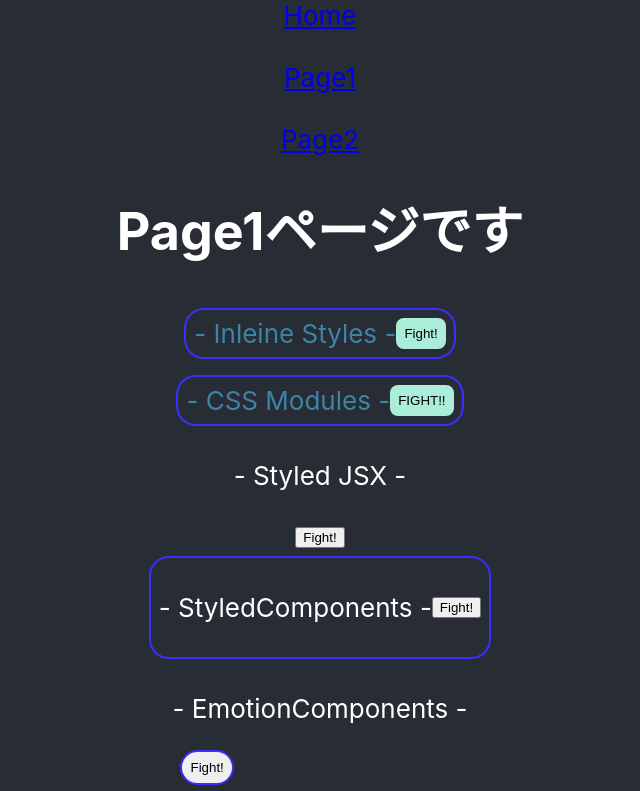
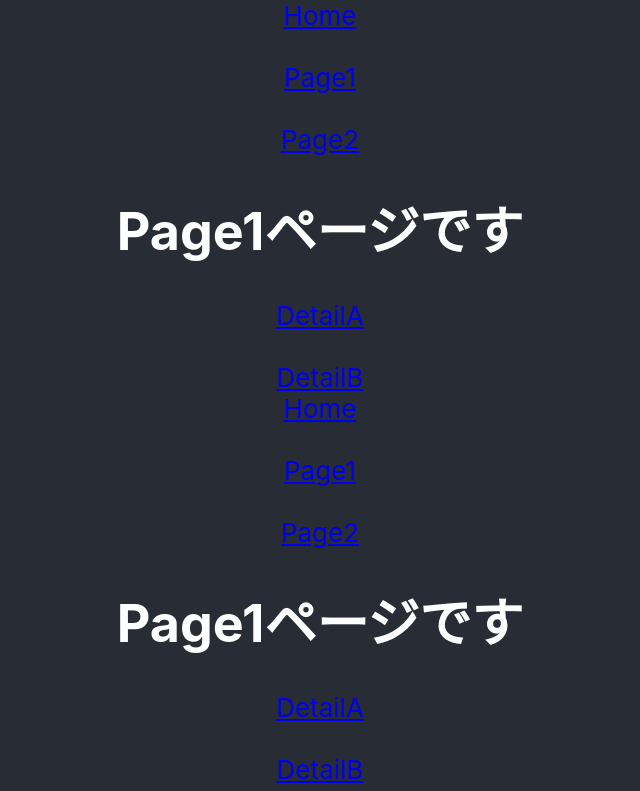
Before and after one commit to Yolobuil/jkproject, a React (Create React App) app: page /page1 in a window 1280 px wide. Shown: the top 791 px of the page, without its empty margins (320-960 px from the left). Built offline with nearby package versions, Linux system fonts and the light colour scheme.

Commit message:
nestrouting

```diff
--- a/src/App.tsx
+++ b/src/App.tsx
@@ -10,6 +10,10 @@
 import { Page1} from './Page1'
 import { Page2 } from './Page2'
 import { BrowserRouter, Link, Switch , Route} from 'react-router-dom'
+import {Page1DetailA} from './Page1DetailA';
+import {Page1DetailB} from './Page1DetailB';
+import { Router } from './router/Router'
+
 
 function App() {
    const [count,setCount] = useState(0);
@@ -48,6 +52,7 @@
     <div className="App">
 
       <header className="App-header">
+        <Router />
         {/* react-routerのルーティング機能を機能させる */}
         <BrowserRouter>
         <Link to="/">Home</Link>
@@ -55,12 +60,23 @@
         <Link to="/page1">Page1</Link>
         <br/>
         <Link to="/page2">Page2</Link>
-
-
-
          <Switch>
 <Route exact path='/'><Home /></Route>
-<Route path='/page1'> <Page1 /></Route>
+<Route path='/page1' render={({ match : {url}}) => (
+
+  <Switch>
+    <Route exact path={url}>
+  <Page1 />
+  </Route>
+      <Route path={`${url}/detailA`}>
+  <Page1DetailA />
+  </Route>
+  <Route path={`${url}/detailB`}>
+    <Page1DetailB />
+  </Route>
+  </Switch>
+
+)}/>
 <Route path='/page2'> <Page2 /></Route>
          </Switch>
       </BrowserRouter>
--- a/src/Page1.tsx
+++ b/src/Page1.tsx
@@ -1,6 +1,13 @@
+import {Link}  from 'react-router-dom';
+
 export const Page1 = () => {
 
   return(
+    <>
     <h1>Page1ページです</h1>
+    <Link to="/page1/detailA">DetailA</Link>
+    <br />
+       <Link to="/page1/detailB">DetailB</Link>
+       </>
   )
 }
--- /dev/null
+++ b/src/Page1DetailA.tsx
@@ -0,0 +1,6 @@
+export const Page1DetailA = () => {
+
+  return(
+    <h1>Page1DetailAページです</h1>
+  )
+}
--- /dev/null
+++ b/src/Page1DetailB.tsx
@@ -0,0 +1,6 @@
+export const Page1DetailB = () => {
+
+  return(
+    <h1>Page1DetailBページです</h1>
+  )
+}
--- /dev/null
+++ b/src/router/Page1Routes.tsx
@@ -0,0 +1,21 @@
+import {Page1} from './../Page1'
+import {Page1DetailA} from './../Page1DetailA';
+import {Page1DetailB} from './../Page1DetailB';
+
+export const page1Routes = [
+  {
+    path:'/',
+    exact:true,
+    children:　<Page1 />
+  },
+  {
+    path:'/detailA',
+    exact:false,
+    children:<Page1DetailA />
+  },
+    {
+    path:'/detailB',
+    exact:false,
+    children:<Page1DetailB />
+  },
+]
--- /dev/null
+++ b/src/router/Router.tsx
@@ -0,0 +1,32 @@
+import {BrowserRouter,Link,Switch,Route} from 'react-router-dom';
+
+import {Page2} from './../Page2'
+import { Home } from './../Home'
+
+import { page1Routes } from './Page1Routes';
+
+export const Router = () => {
+return(
+   <BrowserRouter>
+        <Link to="/">Home</Link>
+        <br/>
+        <Link to="/page1">Page1</Link>
+        <br/>
+        <Link to="/page2">Page2</Link>
+         <Switch>
+<Route exact path='/'><Home /></Route>
+<Route path='/page1' render={({ match : {url}}) => (
+
+  <Switch>
+ {page1Routes.map((route) => (
+   <Route key={route.path} exact={route.exact} path={`${url}${route.path}`}>
+   {route.children}
+   </Route>
+))}
+  </Switch>
+
+)}/>
+<Route path='/page2'> <Page2 /></Route>
+         </Switch>
+      </BrowserRouter>)
+}
```
Also changed, not shown: メモ.txt.
